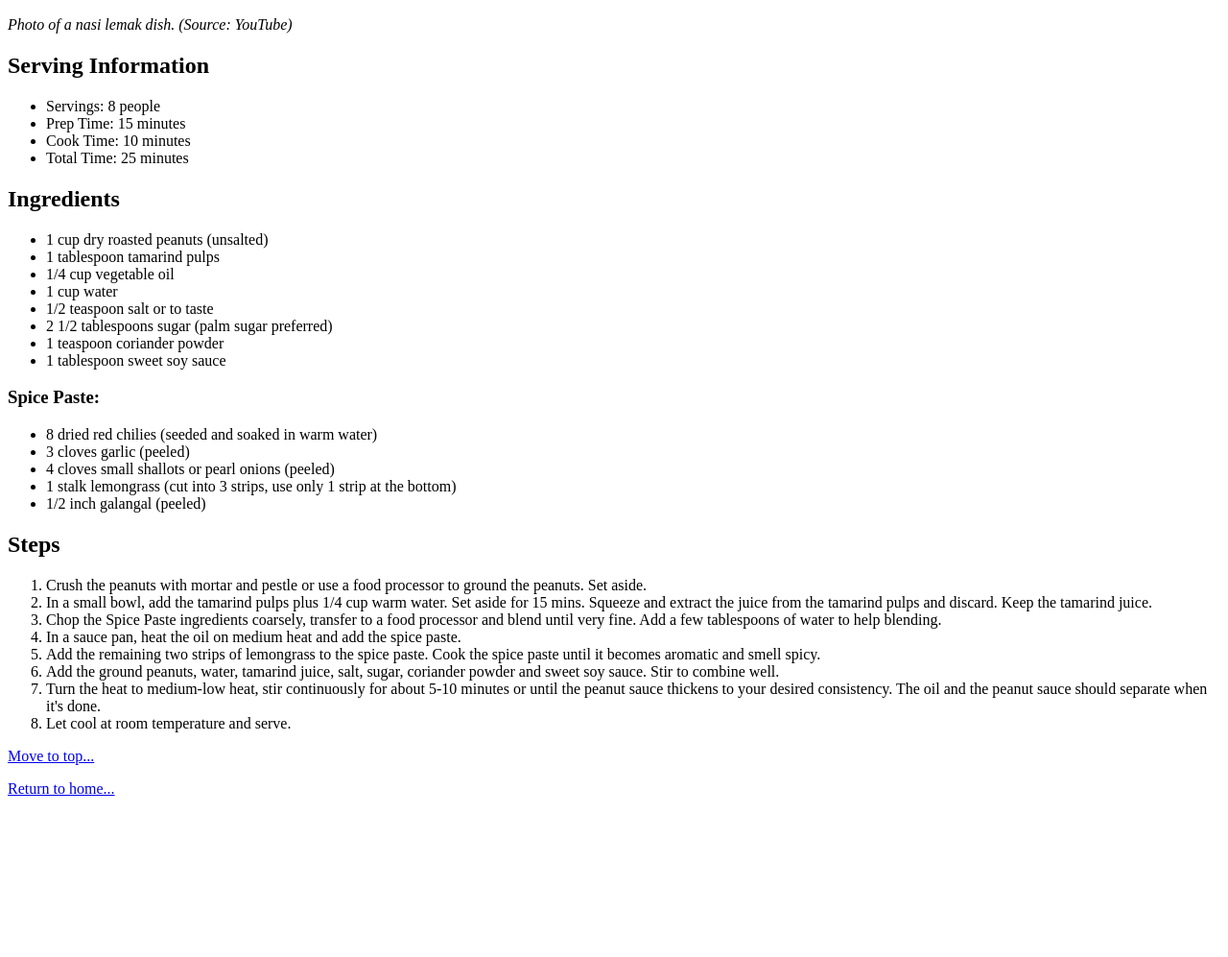
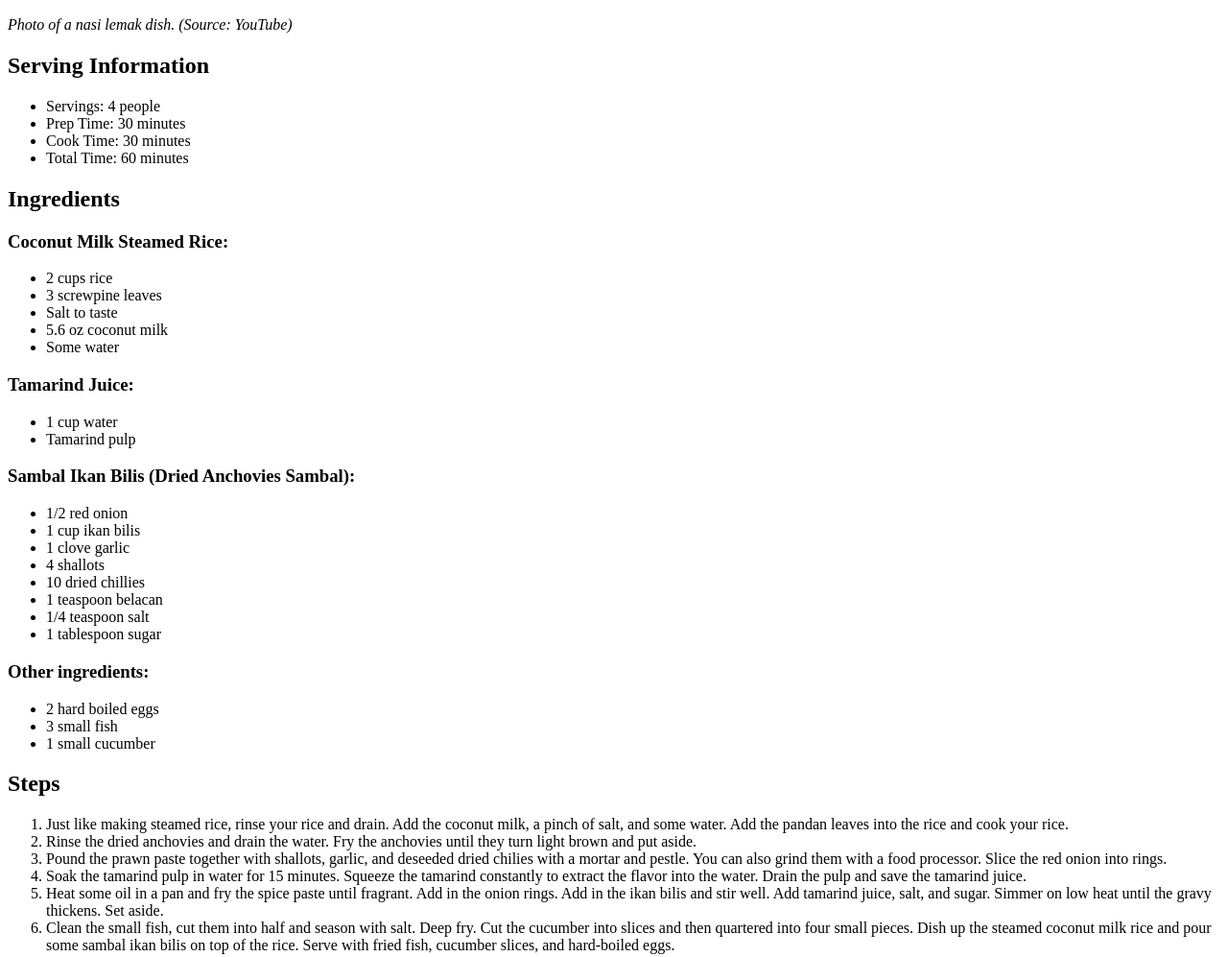
Before and after one commit to ikmalsaid/OdinProject-Recipes, a plain HTML site: page recipes/nasi-lemak.html in a window 1280 px wide. Shown: the part 383-1380 px from the top of the page at 96% size. Before the commit the page ends 1230 px from the top, so only its background shows below. Drawn offline with Linux system fonts and the light colour scheme.

Commit message:
Updated recipes

```diff
--- a/recipes/nasi-lemak.html
+++ b/recipes/nasi-lemak.html
@@ -13,42 +13,52 @@
 
     <h2>Serving Information</h2>
     <ul>
-        <li>Servings: 8 people</li>
-        <li>Prep Time: 15 minutes</li>
-        <li>Cook Time: 10 minutes</li>
-        <li>Total Time: 25 minutes</li>
+        <li>Servings: 4 people</li>
+        <li>Prep Time: 30 minutes</li>
+        <li>Cook Time: 30 minutes</li>
+        <li>Total Time: 60 minutes</li>
     </ul>
 
     <h2>Ingredients</h2>
+    <h3>Coconut Milk Steamed Rice:</h3>
     <ul>
-        <li>1 cup dry roasted peanuts (unsalted)</li>
-        <li>1 tablespoon tamarind pulps</li>
-        <li>1/4 cup vegetable oil</li>
+        <li>2 cups rice</li>
+        <li>3 screwpine leaves</li>
+        <li>Salt to taste</li>
+        <li>5.6 oz coconut milk</li>
+        <li>Some water</li>
+    </ul>
+    <h3>Tamarind Juice:</h3>
+    <ul>
         <li>1 cup water</li>
-        <li>1/2 teaspoon salt or to taste</li>
-        <li>2 1/2 tablespoons sugar (palm sugar preferred)</li>
-        <li>1 teaspoon coriander powder</li>
-        <li>1 tablespoon sweet soy sauce</li>
+        <li>Tamarind pulp</li>
     </ul>
-    <h3>Spice Paste:</h3>
+    <h3>Sambal Ikan Bilis (Dried Anchovies Sambal):</h3>
     <ul>
-        <li>8 dried red chilies (seeded and soaked in warm water)</li>
-        <li>3 cloves garlic (peeled)</li>
-        <li>4 cloves small shallots or pearl onions (peeled)</li>
-        <li>1 stalk lemongrass (cut into 3 strips, use only 1 strip at the bottom)</li>
-        <li>1/2 inch galangal (peeled)</li>
+        <li>1/2 red onion</li>
+        <li>1 cup ikan bilis</li>
+        <li>1 clove garlic</li>
+        <li>4 shallots</li>
+        <li>10 dried chillies</li>
+        <li>1 teaspoon belacan</li>
+        <li>1/4 teaspoon salt</li>
+        <li>1 tablespoon sugar</li>
+    </ul>
+    <h3>Other ingredients:</h3>
+    <ul>
+        <li>2 hard boiled eggs</li>
+        <li>3 small fish</li>
+        <li>1 small cucumber</li>
     </ul>
 
     <h2>Steps</h2>
     <ol>
-        <li>Crush the peanuts with mortar and pestle or use a food processor to ground the peanuts. Set aside.</li>
-        <li>In a small bowl, add the tamarind pulps plus 1/4 cup warm water. Set aside for 15 mins. Squeeze and extract the juice from the tamarind pulps and discard. Keep the tamarind juice.</li>
-        <li>Chop the Spice Paste ingredients coarsely, transfer to a food processor and blend until very fine. Add a few tablespoons of water to help blending.</li>
-        <li>In a sauce pan, heat the oil on medium heat and add the spice paste.</li>
-        <li>Add the remaining two strips of lemongrass to the spice paste. Cook the spice paste until it becomes aromatic and smell spicy.</li>
-        <li>Add the ground peanuts, water, tamarind juice, salt, sugar, coriander powder and sweet soy sauce. Stir to combine well.</li>
-        <li>Turn the heat to medium-low heat, stir continuously for about 5-10 minutes or until the peanut sauce thickens to your desired consistency. The oil and the peanut sauce should separate when it's done.</li>
-        <li>Let cool at room temperature and serve.</li>
+        <li>Just like making steamed rice, rinse your rice and drain. Add the coconut milk, a pinch of salt, and some water. Add the pandan leaves into the rice and cook your rice.</li>
+        <li>Rinse the dried anchovies and drain the water. Fry the anchovies until they turn light brown and put aside.</li>
+        <li>Pound the prawn paste together with shallots, garlic, and deseeded dried chilies with a mortar and pestle. You can also grind them with a food processor. Slice the red onion into rings.</li>
+        <li>Soak the tamarind pulp in water for 15 minutes. Squeeze the tamarind constantly to extract the flavor into the water. Drain the pulp and save the tamarind juice.</li>
+        <li>Heat some oil in a pan and fry the spice paste until fragrant. Add in the onion rings. Add in the ikan bilis and stir well. Add tamarind juice, salt, and sugar. Simmer on low heat until the gravy thickens. Set aside.</li>
+        <li>Clean the small fish, cut them into half and season with salt. Deep fry. Cut the cucumber into slices and then quartered into four small pieces. Dish up the steamed coconut milk rice and pour some sambal ikan bilis on top of the rice. Serve with fried fish, cucumber slices, and hard-boiled eggs.</li>
     </ol>
 
     <p><a href="#">Move to top...</a></p>
```
